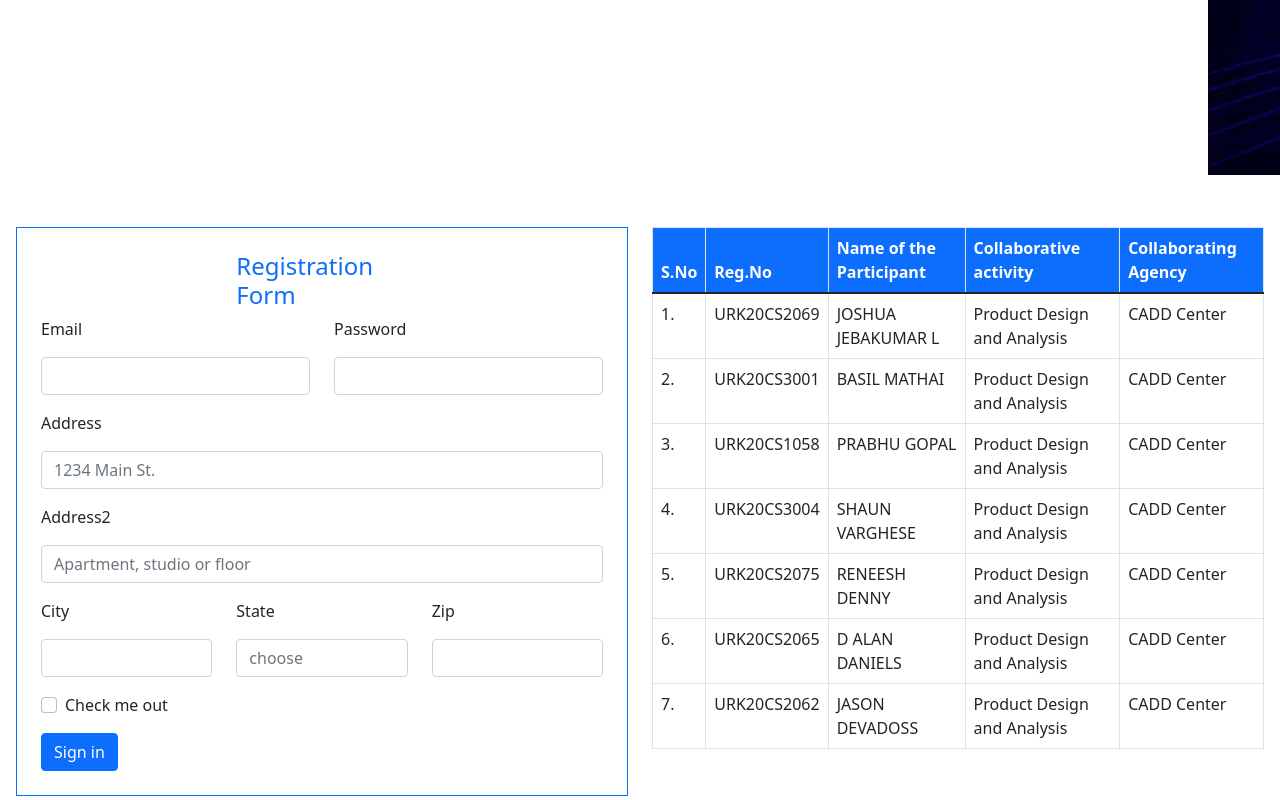
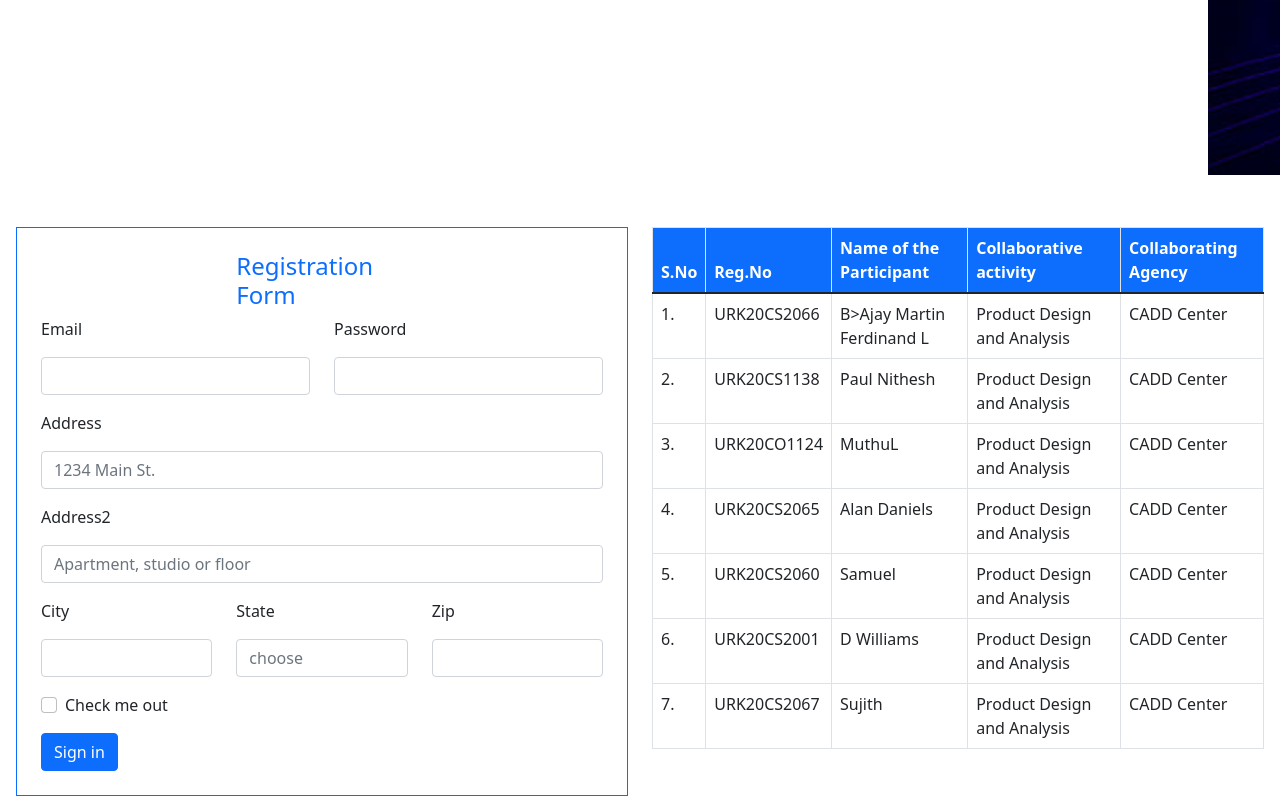
Before and after one commit to ajay-martin16/ex4, a plain HTML site: page index.html in a window 1280 px wide. Shown: the part 672-1472 px from the top of the page. Drawn offline with nearby package versions, Linux system fonts and the light colour scheme.

Commit message:
Update index.html

```diff
--- a/index.html
+++ b/index.html
@@ -189,54 +189,54 @@
                     <tbody>
                       <tr>
                         <td>1.</td>
-                        <td>URK20CS2069</td>
-                        <td>JOSHUA JEBAKUMAR L</td>
+                        <td>URK20CS2066</td>
+                        <td>B>Ajay Martin Ferdinand L</td>
                         <td>Product Design and Analysis</td>
                         <td>CADD Center</td>
                       </tr>
                       <tr >
                         <td>2.</td>
-                        <td>URK20CS3001</td>
-                        <td>BASIL MATHAI</td>
+                        <td>URK20CS1138</td>
+                        <td>Paul Nithesh</td>
                         <td>Product Design and Analysis</td>
                         <td>CADD Center</td>
                       </tr>
                       <tr>
                         <td>3.</td>
-                        <td>URK20CS1058</td>
-                        <td>PRABHU GOPAL</td>
+                        <td>URK20CO1124</td>
+                        <td>MuthuL</td>
                         <td>Product Design and Analysis</td>
                         <td>CADD Center</td>
                       </tr>
                         </tr>
                         <tr>
                         <td>4.</td>
-                        <td>URK20CS3004</td>
-                        <td>SHAUN VARGHESE</td>
+                        <td>URK20CS2065</td>
+                        <td>Alan Daniels</td>
                         <td>Product Design and Analysis</td>
                         <td>CADD Center</td>
                         </tr>
                         </tr>
                         <tr>
                             <td>5.</td>
-                            <td>URK20CS2075</td>
-                            <td>RENEESH DENNY</td>
+                            <td>URK20CS2060</td>
+                            <td>Samuel</td>
                             <td>Product Design and Analysis</td>
                             <td>CADD Center</td>
                         </tr>
                         </tr>
                         <tr>
                             <td>6.</td>
-                            <td>URK20CS2065</td>
-                            <td>D ALAN DANIELS</td>
+                            <td>URK20CS2001</td>
+                            <td>D Williams</td>
                             <td>Product Design and Analysis</td>
                             <td>CADD Center</td>
                         </tr>
                         </tr>
                         <tr>
                             <td>7.</td>
-                            <td>URK20CS2062</td>
-                            <td>JASON DEVADOSS</td>
+                            <td>URK20CS2067</td>
+                            <td>Sujith</td>
                             <td>Product Design and Analysis</td>
                             <td>CADD Center</td>
                         </tr>
```
